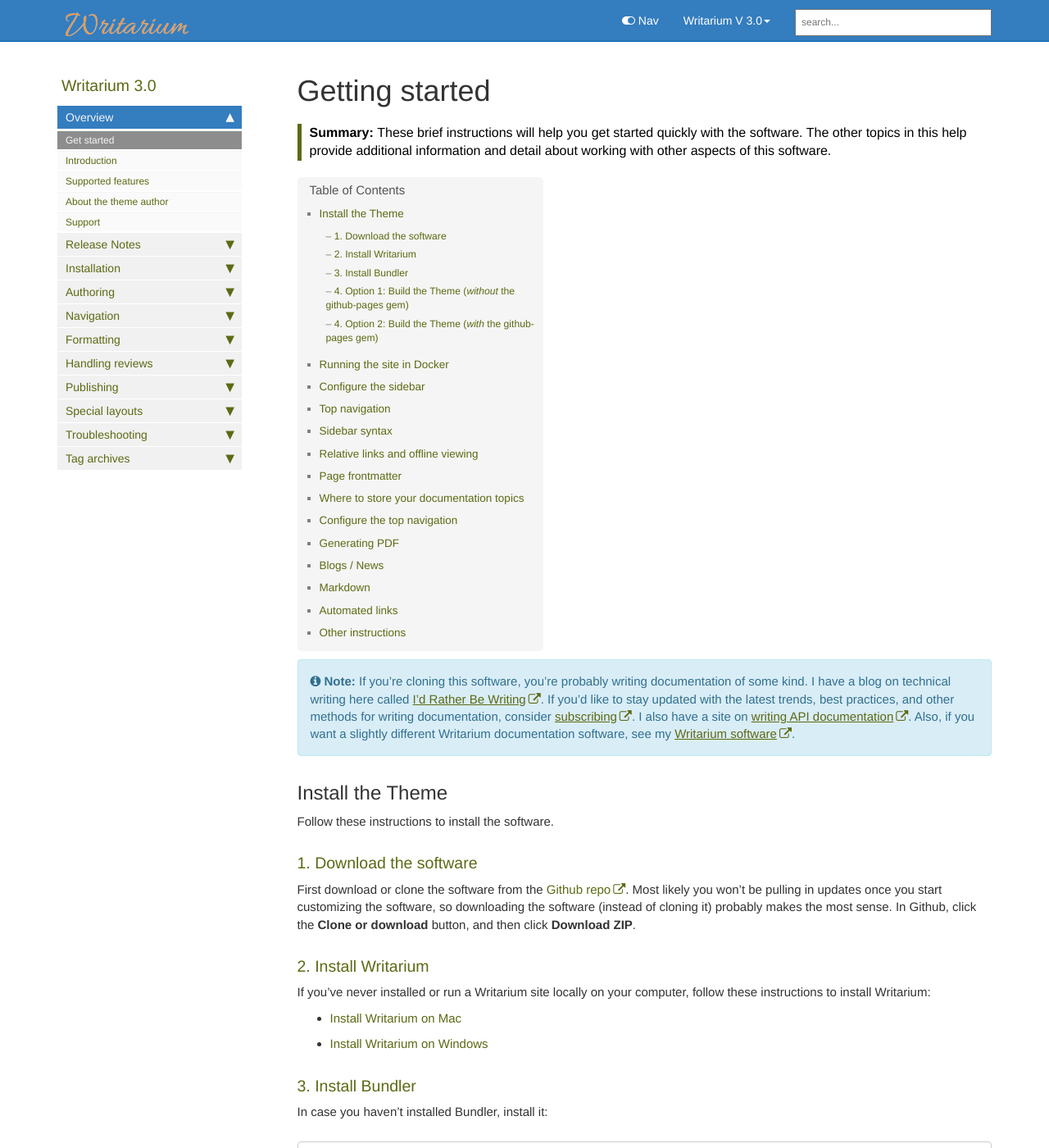
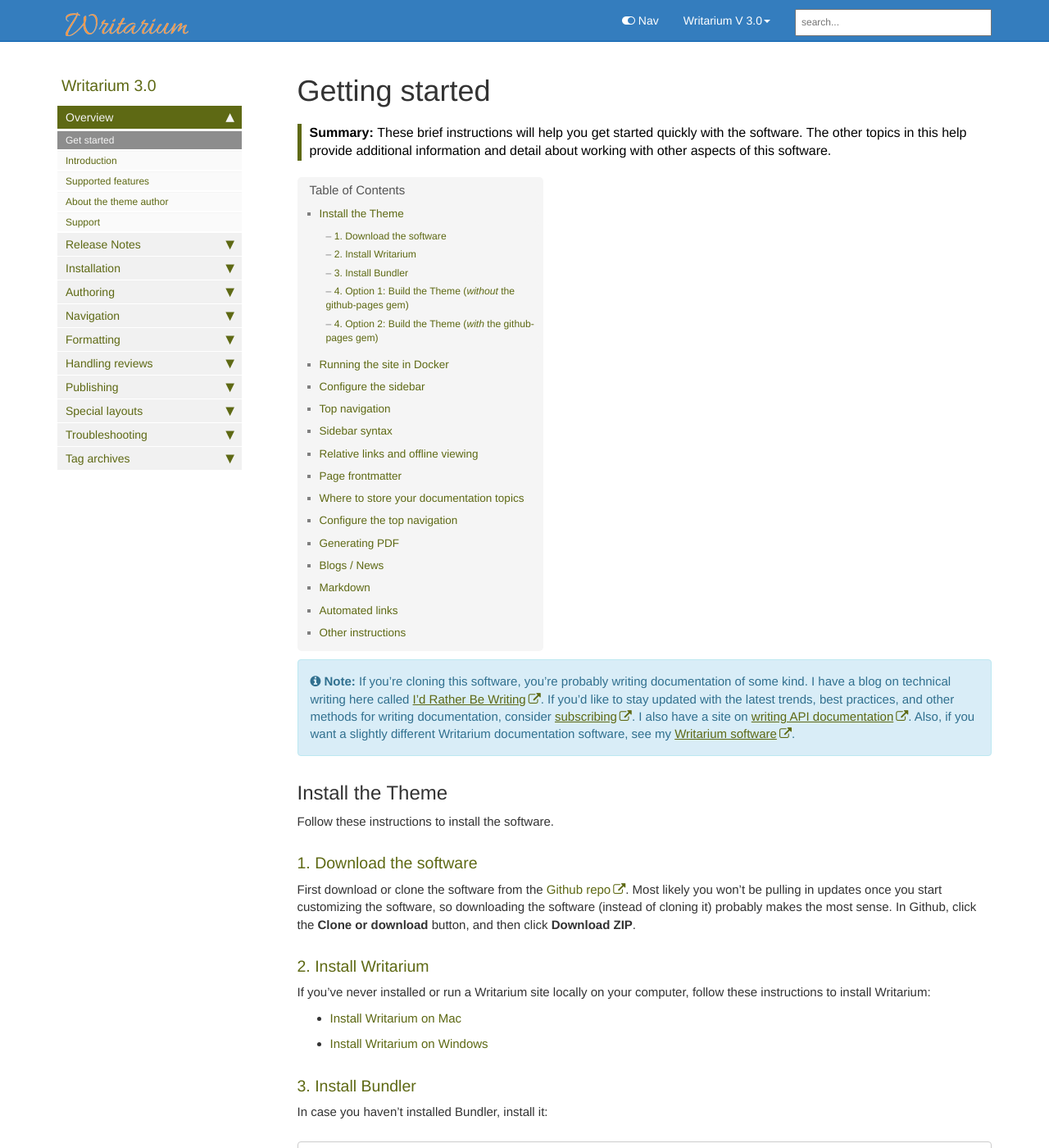
Before and after one commit to erichuang2015/jekyll-kbase, a Jekyll site: the page built from index.md, in a window 1280 px wide and 1400 px high. Shown: the whole window at 82% size. Built offline with Jekyll 4.4.1, drawn with Linux system fonts in a browser that asks for light colours; nearby versions of some CDN libraries; comment, search, counter and statistics services are not loaded.

Commit message:
updated css file theme blue

```diff
--- a/css/theme-blue.css
+++ b/css/theme-blue.css
@@ -14,7 +14,7 @@
 }
 
 .nav > li.active > a {
-    background-color: #347DBE;
+    background-color: #5E6914;
 }
 
 .nav > li > a:hover {
```
